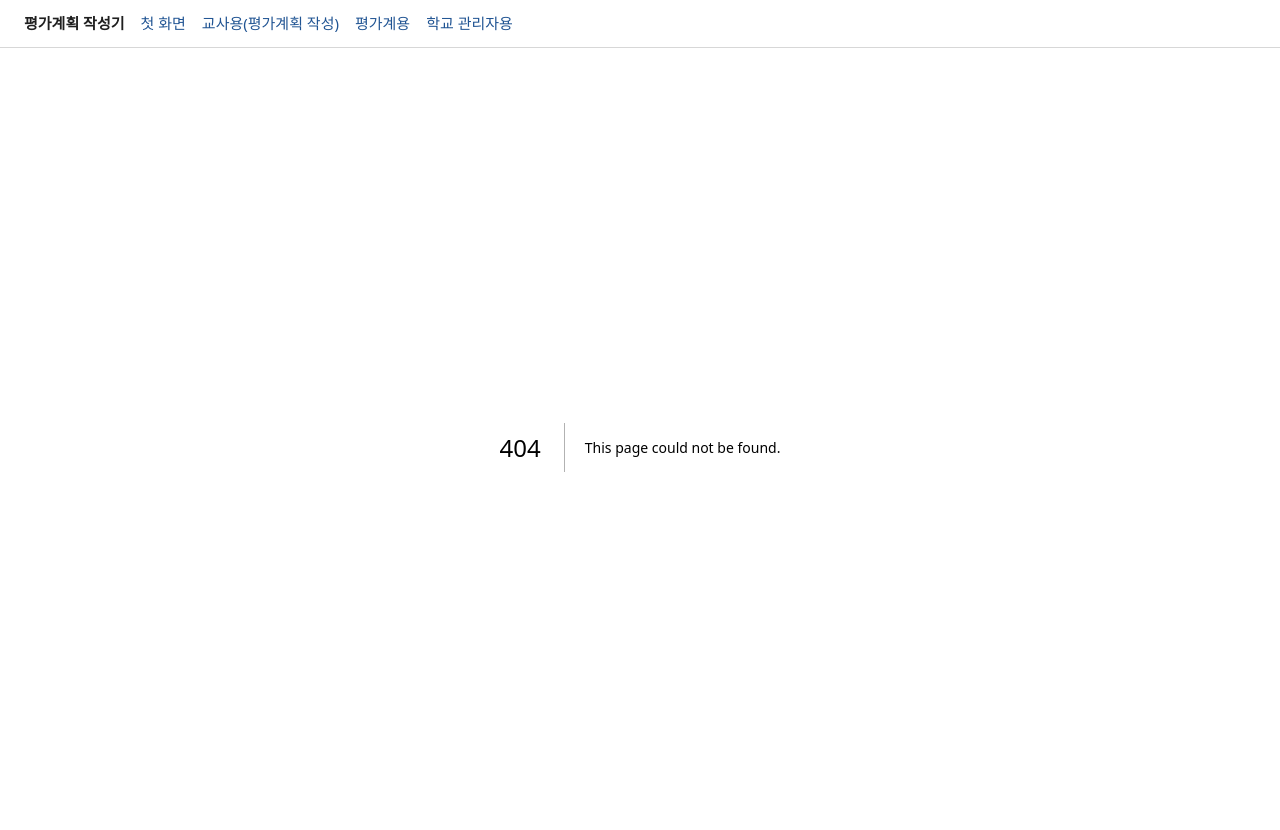
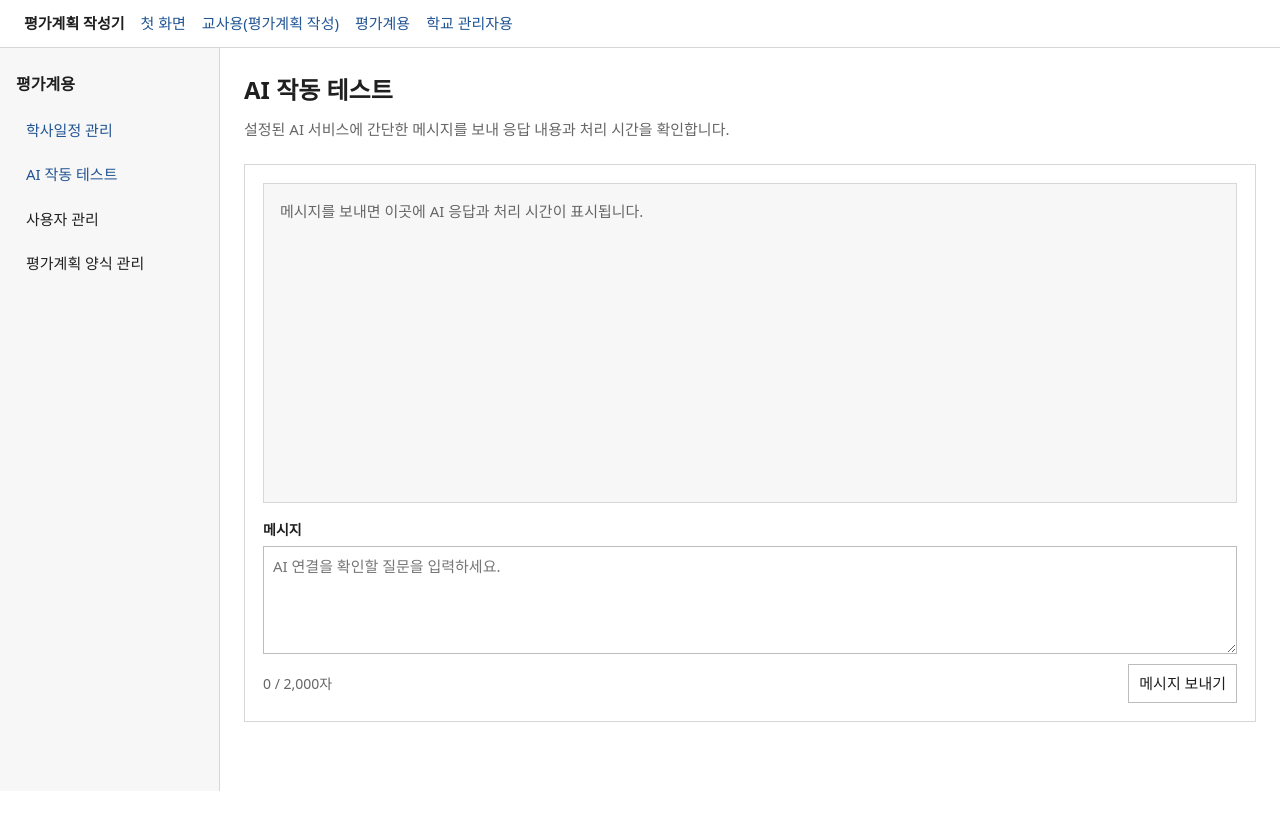
Before and after one commit to minjun01145-ui/Pyunga, a Next.js app: page /admin/evaluation/ai-test in a window 1280 px wide. Before the commit this address had no page. Shown: the top 830 px of the page. After the commit the page ends 800 px from the top, so only its background shows below. Built offline with nearby package versions, Linux system fonts and the light colour scheme.

Commit message:
feat: add AI connection test chat

```diff
--- a/src/app/admin/evaluation/_components/EvaluationAdminSidebar.tsx
+++ b/src/app/admin/evaluation/_components/EvaluationAdminSidebar.tsx
@@ -2,6 +2,7 @@ import Link from "next/link";
 
 const evaluationAdminMenuItems = [
   { label: "학사일정 관리", href: "/admin/evaluation/academic-calendar" },
+  { label: "AI 작동 테스트", href: "/admin/evaluation/ai-test" },
   { label: "사용자 관리" },
   { label: "평가계획 양식 관리" },
 ] as const;
--- /dev/null
+++ b/src/app/admin/evaluation/ai-test/page.tsx
@@ -0,0 +1,13 @@
+import { AiTestWorkspace } from "@/modules/ai-review/ui";
+
+export default function AiTestPage() {
+  return (
+    <main>
+      <h1 className="page-title">AI 작동 테스트</h1>
+      <p className="page-intro muted">
+        설정된 AI 서비스에 간단한 메시지를 보내 응답 내용과 처리 시간을 확인합니다.
+      </p>
+      <AiTestWorkspace />
+    </main>
+  );
+}
--- /dev/null
+++ b/src/app/api/admin/evaluation/ai-test/route.ts
@@ -0,0 +1,103 @@
+import { NextResponse } from "next/server";
+import { z } from "zod";
+
+import { createOllamaTextClientFromEnv, OllamaAiError } from "@/modules/ai-review/server";
+
+export const runtime = "nodejs";
+export const dynamic = "force-dynamic";
+
+const MAX_REQUESTS_PER_WINDOW = 5;
+const RATE_LIMIT_WINDOW_MS = 60_000;
+
+const chatMessageSchema = z.object({
+  role: z.enum(["user", "assistant"]),
+  content: z.string().trim().min(1).max(2_000),
+});
+
+const requestSchema = z
+  .object({
+    messages: z.array(chatMessageSchema).min(1).max(12),
+  })
+  .refine((value) => value.messages.at(-1)?.role === "user", {
+    message: "마지막 메시지는 사용자 질문이어야 합니다.",
+  });
+
+type RateLimitEntry = {
+  count: number;
+  resetAt: number;
+};
+
+const requestCounts = new Map<string, RateLimitEntry>();
+
+export async function POST(request: Request) {
+  const rateLimit = consumeRequest(getClientKey(request));
+  if (!rateLimit.allowed) {
+    return NextResponse.json(
+      { error: "요청이 너무 많습니다. 잠시 후 다시 시도해 주세요." },
+      {
+        status: 429,
+        headers: { "Retry-After": String(rateLimit.retryAfterSeconds) },
+      },
+    );
+  }
+
+  const body = await request.json().catch(() => null);
+  const parsed = requestSchema.safeParse(body);
+  if (!parsed.success) {
+    return NextResponse.json({ error: "대화 내용이 올바르지 않습니다." }, { status: 400 });
+  }
+
+  try {
+    const aiClient = createOllamaTextClientFromEnv();
+    const startedAt = Date.now();
+    const answer = await aiClient.generateText({
+      temperature: 0.2,
+      messages: [
+        {
+          role: "system",
+          content:
+            "당신은 학교 평가업무 시스템의 AI 연결 점검용 도우미입니다. 질문에 한국어로 간결하고 명확하게 답하세요.",
+        },
+        ...parsed.data.messages,
+      ],
+    });
+
+    return NextResponse.json({
+      answer,
+      durationMs: Math.max(1, Date.now() - startedAt),
+    });
+  } catch (error) {
+    if (error instanceof OllamaAiError) {
+      return NextResponse.json({ error: error.message }, { status: 502 });
+    }
+
+    console.error("AI connection test failed", error);
+    return NextResponse.json({ error: "AI 응답을 받는 중 서버 오류가 발생했습니다." }, { status: 500 });
+  }
+}
+
+function getClientKey(request: Request): string {
+  return request.headers.get("x-forwarded-for")?.split(",")[0]?.trim() || "unknown";
+}
+
+function consumeRequest(clientKey: string):
+  | { allowed: true }
+  | { allowed: false; retryAfterSeconds: number } {
+  const now = Date.now();
+  const current = requestCounts.get(clientKey);
+
+  if (!current || current.resetAt <= now) {
+    requestCounts.set(clientKey, { count: 1, resetAt: now + RATE_LIMIT_WINDOW_MS });
+    return { allowed: true };
+  }
+
+  if (current.count >= MAX_REQUESTS_PER_WINDOW) {
+    return {
+      allowed: false,
+      retryAfterSeconds: Math.max(1, Math.ceil((current.resetAt - now) / 1_000)),
+    };
+  }
+
+  current.count += 1;
+  return { allowed: true };
+}
--- a/src/app/globals.css
+++ b/src/app/globals.css
@@ -461,6 +461,70 @@ textarea {
   font-size: 14px;
 }
 
+.ai-test-panel {
+  display: grid;
+  gap: 16px;
+}
+
+.ai-chat-log {
+  min-height: 320px;
+  max-height: 560px;
+  overflow-y: auto;
+  padding: 16px;
+  border: 1px solid var(--border);
+  background: var(--surface);
+}
+
+.ai-chat-empty,
+.ai-chat-status {
+  margin: 0;
+}
+
+.ai-chat-message {
+  max-width: 82%;
+  margin-bottom: 14px;
+  padding: 12px 14px;
+  border: 1px solid var(--border);
+  background: var(--background);
+}
+
+.ai-chat-message.user {
+  margin-left: auto;
+  background: #eef4fb;
+}
+
+.ai-chat-message strong {
+  display: block;
+  margin-bottom: 4px;
+  font-size: 14px;
+}
+
+.ai-chat-message p {
+  margin: 0;
+  white-space: pre-wrap;
+}
+
+.ai-chat-message span {
+  display: block;
+  margin-top: 8px;
+}
+
+.ai-chat-form {
+  display: grid;
+  gap: 10px;
+}
+
+.ai-chat-form-footer {
+  display: flex;
+  align-items: center;
+  justify-content: space-between;
+  gap: 16px;
+}
+
+.ai-chat-form-footer .secondary-button {
+  margin-top: 0;
+}
+
 @media (max-width: 800px) {
   .calendar-import-form {
     grid-template-columns: 1fr;
@@ -469,4 +533,8 @@ textarea {
   .calendar-result-header {
     display: block;
   }
+
+  .ai-chat-message {
+    max-width: 100%;
+  }
 }
--- /dev/null
+++ b/src/modules/ai-review/application/ai-text-client.ts
@@ -0,0 +1,13 @@
+export type AiTextMessage = {
+  role: "system" | "user" | "assistant";
+  content: string;
+};
+
+export type AiTextRequest = {
+  messages: readonly AiTextMessage[];
+  temperature?: number;
+};
+
+export interface AiTextClient {
+  generateText(request: AiTextRequest): Promise<string>;
+}
--- a/src/modules/ai-review/index.ts
+++ b/src/modules/ai-review/index.ts
@@ -1 +1,2 @@
 export * from "./application/ai-json-client";
+export * from "./application/ai-text-client";
--- a/src/modules/ai-review/infrastructure/ollama-json-client.ts
+++ b/src/modules/ai-review/infrastructure/ollama-json-client.ts
@@ -1,4 +1,5 @@
 import type { AiJsonClient, AiJsonRequest } from "../application/ai-json-client";
+import type { AiTextClient, AiTextRequest } from "../application/ai-text-client";
 
 type OllamaJsonClientOptions = {
   baseUrl: string;
@@ -24,7 +25,7 @@ export class OllamaAiError extends Error {
   }
 }
 
-export class OllamaJsonClient implements AiJsonClient {
+export class OllamaJsonClient implements AiJsonClient, AiTextClient {
   private readonly baseUrl: string;
   private readonly model: string;
   private readonly apiKey?: string;
@@ -40,6 +41,14 @@ export class OllamaJsonClient implements AiJsonClient {
   }
 
   async generateJson(request: AiJsonRequest): Promise<unknown> {
+    return parseJsonContent(await this.requestContent(request));
+  }
+
+  async generateText(request: AiTextRequest): Promise<string> {
+    return this.requestContent(request);
+  }
+
+  private async requestContent(request: AiTextRequest): Promise<string> {
     const controller = new AbortController();
     const timeout = setTimeout(() => controller.abort(), this.timeoutMs);
 
@@ -73,7 +82,7 @@ export class OllamaJsonClient implements AiJsonClient {
         throw new OllamaAiError("Ollama 응답에 message.content가 없습니다.");
       }
 
-      return parseJsonContent(content);
+      return content.trim();
     } catch (error) {
       if (error instanceof OllamaAiError) {
         throw error;
@@ -134,6 +143,10 @@ export function createOllamaJsonClientFromEnv(): OllamaJsonClient {
   });
 }
 
+export function createOllamaTextClientFromEnv(): AiTextClient {
+  return createOllamaJsonClientFromEnv();
+}
+
 function isOllamaCloudUrl(value: string): boolean {
   try {
     return new URL(value).hostname === "ollama.com";
--- a/src/modules/ai-review/server.ts
+++ b/src/modules/ai-review/server.ts
@@ -1,2 +1,3 @@
 export * from "./application/ai-json-client";
+export * from "./application/ai-text-client";
 export * from "./infrastructure/ollama-json-client";
--- /dev/null
+++ b/src/modules/ai-review/ui.ts
@@ -0,0 +1 @@
+export * from "./ui/AiTestWorkspace";
--- /dev/null
+++ b/src/modules/ai-review/ui/AiTestWorkspace.tsx
@@ -0,0 +1,126 @@
+"use client";
+
+import { useState, type FormEvent } from "react";
+
+type ChatMessage = {
+  id: string;
+  role: "user" | "assistant";
+  content: string;
+  durationMs?: number;
+};
+
+type AiTestResponse = {
+  answer?: string;
+  durationMs?: number;
+  error?: string;
+};
+
+export function AiTestWorkspace() {
+  const [messages, setMessages] = useState<ChatMessage[]>([]);
+  const [input, setInput] = useState("");
+  const [error, setError] = useState<string | null>(null);
+  const [isLoading, setIsLoading] = useState(false);
+
+  async function handleSubmit(event: FormEvent<HTMLFormElement>) {
+    event.preventDefault();
+
+    const content = input.trim();
+    if (!content || isLoading) {
+      return;
+    }
+
+    const userMessage: ChatMessage = {
+      id: crypto.randomUUID(),
+      role: "user",
+      content,
+    };
+    const nextMessages = [...messages, userMessage];
+
+    setMessages(nextMessages);
+    setInput("");
+    setError(null);
+    setIsLoading(true);
+
+    try {
+      const response = await fetch("/api/admin/evaluation/ai-test", {
+        method: "POST",
+        headers: { "Content-Type": "application/json" },
+        body: JSON.stringify({
+          messages: nextMessages.slice(-12).map(({ role, content: messageContent }) => ({
+            role,
+            content: messageContent,
+          })),
+        }),
+      });
+      const body = (await response.json()) as AiTestResponse;
+
+      if (!response.ok || typeof body.answer !== "string" || typeof body.durationMs !== "number") {
+        throw new Error(body.error || "AI 응답을 확인하지 못했습니다.");
+      }
+
+      setMessages((current) => [
+        ...current,
+        {
+          id: crypto.randomUUID(),
+          role: "assistant",
+          content: body.answer ?? "",
+          durationMs: body.durationMs,
+        },
+      ]);
+    } catch (requestError) {
+      setError(requestError instanceof Error ? requestError.message : "AI 요청에 실패했습니다.");
+    } finally {
+      setIsLoading(false);
+    }
+  }
+
+  return (
+    <section className="panel ai-test-panel">
+      <div className="ai-chat-log" aria-live="polite" aria-label="AI 대화 내용">
+        {messages.length === 0 ? (
+          <p className="muted ai-chat-empty">메시지를 보내면 이곳에 AI 응답과 처리 시간이 표시됩니다.</p>
+        ) : (
+          messages.map((message) => (
+            <article className={`ai-chat-message ${message.role}`} key={message.id}>
+              <strong>{message.role === "user" ? "질문" : "AI 응답"}</strong>
+              <p>{message.content}</p>
+              {message.durationMs !== undefined ? (
+                <span className="muted small-copy">응답 시간 {formatDuration(message.durationMs)}</span>
+              ) : null}
+            </article>
+          ))
+        )}
+        {isLoading ? <p className="muted ai-chat-status">AI 응답을 기다리는 중입니다.</p> : null}
+      </div>
+
+      {error ? <p className="validation-error-box">{error}</p> : null}
+
+      <form className="ai-chat-form" onSubmit={handleSubmit}>
+        <label className="field">
+          <span>메시지</span>
+          <textarea
+            rows={4}
+            maxLength={2_000}
+            value={input}
+            placeholder="AI 연결을 확인할 질문을 입력하세요."
+            onChange={(event) => setInput(event.target.value)}
+          />
+        </label>
+        <div className="ai-chat-form-footer">
+          <span className="muted small-copy">{input.length.toLocaleString()} / 2,000자</span>
+          <button className="secondary-button" type="submit" disabled={isLoading || !input.trim()}>
+            {isLoading ? "응답 대기 중" : "메시지 보내기"}
+          </button>
+        </div>
+      </form>
+    </section>
+  );
+}
+
+function formatDuration(durationMs: number): string {
+  if (durationMs < 1_000) {
+    return `${durationMs}ms`;
+  }
+
+  return `${(durationMs / 1_000).toFixed(2)}초`;
+}
```
Also changed, not shown: 1 other file (tests, documents, lock files or other folders).
